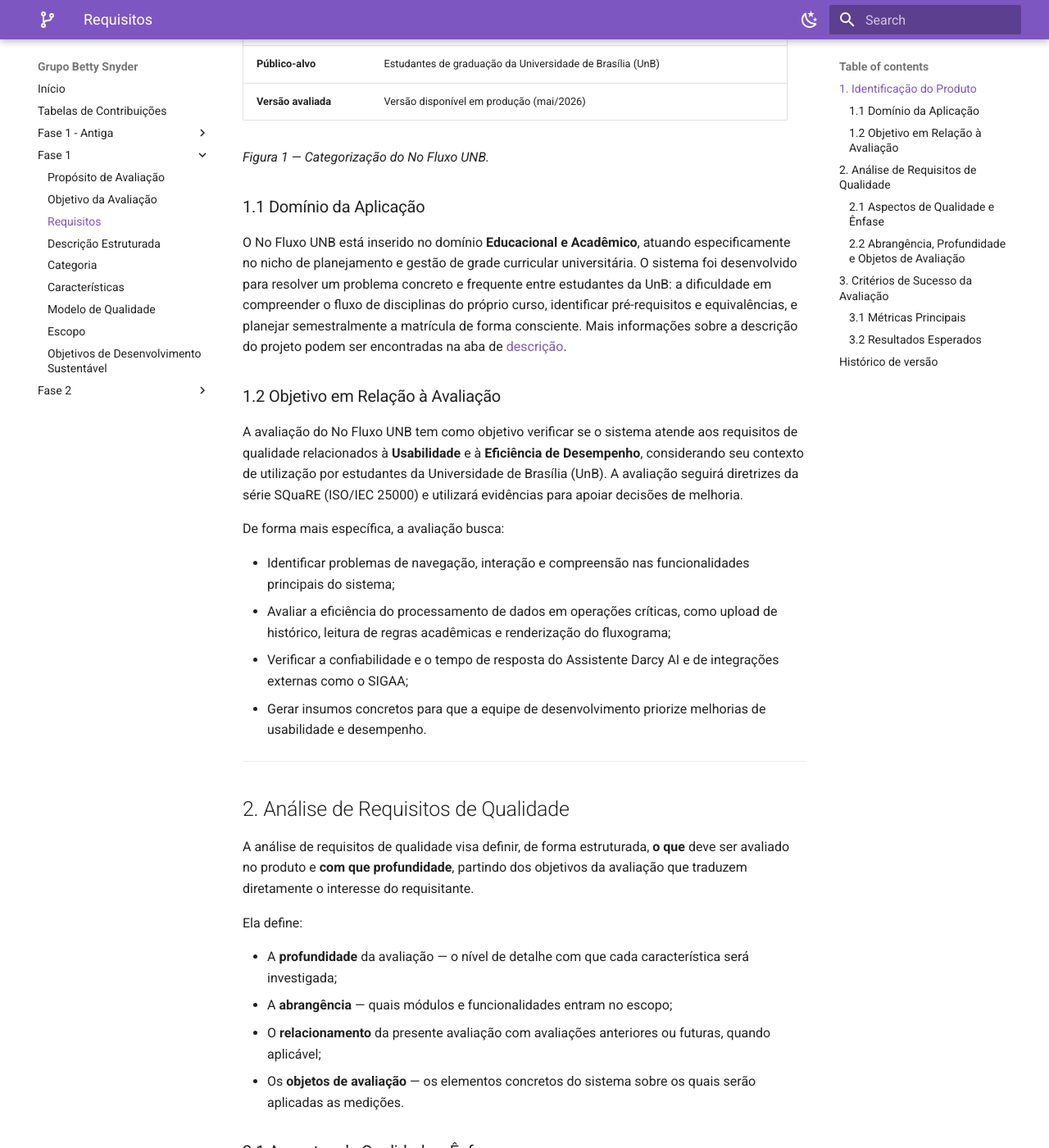
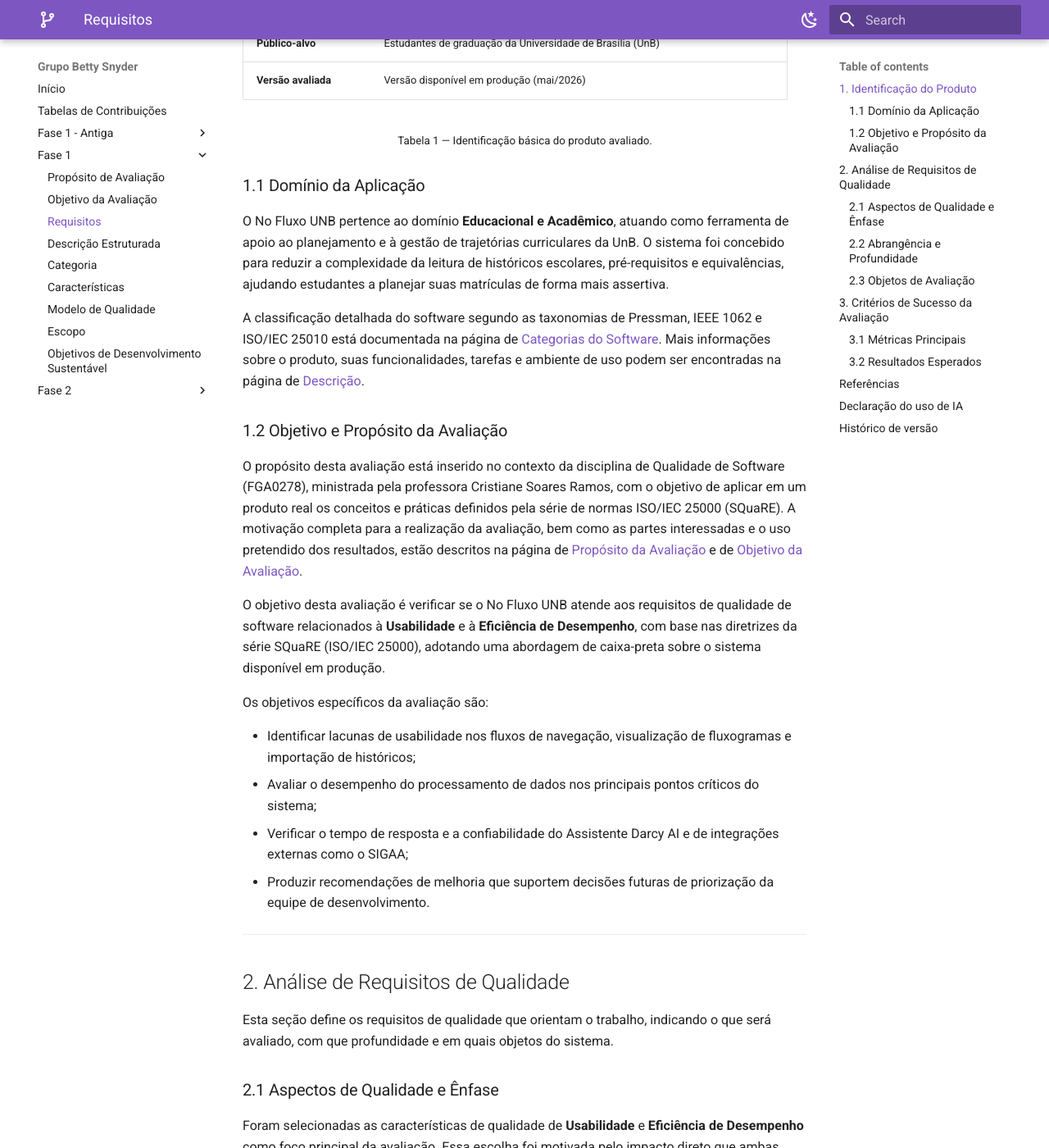
Before and after one commit to Ana-Luiza-SC/2026-1_T01_BETTY_SNYDER, an MkDocs documentation site: the page built from docs/fase_1_v2/requisitos.md, in a window 1280 px wide and 1400 px high, scrolled down 592 px. Shown: the whole window at 82% size. Built offline with MkDocs 1.6.1 and Material for MkDocs 9.7.7, drawn with Linux system fonts in a browser that asks for light colours; some of the changed text lies outside the part shown.

Commit message:
Estabelecimento de relação entre requisitos e as demais partes da entrega

```diff
--- a/docs/fase_1_v2/requisitos.md
+++ b/docs/fase_1_v2/requisitos.md
@@ -2,10 +2,10 @@
 
 ## 1. Identificação do Produto
 
-A etapa de identificação do produto é o ponto de partida da avaliação. Ela visa registrar formalmente o software avaliado, sua versão, domínio de aplicação e os objetivos que motivam a avaliação, de forma que qualquer leitor compreenda exatamente o que está sendo analisado e por quê. A tabela 1 apresenta um resumo sobre o software avaliado. Mais infromações sobre a categorização podem ser encontradas na aba de [categorização](categoria.md).
+A identificação do produto formaliza os dados básicos do software avaliado, permitindo que qualquer leitora ou leitor compreenda o contexto, a finalidade e o escopo deste trabalho. Informações complementares sobre o software — incluindo suas funcionalidades, ambiente de uso e perfil de usuários — estão disponíveis na página de [Descrição do Software](descricao.md).
 
 | Campo | Informação |
-| ----- | ---------- |
+| :--- | :--- |
 | **Nome do produto** | No Fluxo UNB |
 | **URL** | https://no-fluxo.crianex.com/ |
 | **Tipo de sistema** | Aplicação web responsiva |
@@ -14,103 +14,132 @@ A etapa de identificação do produto é o ponto de partida da avaliação. Ela
 | **Público-alvo** | Estudantes de graduação da Universidade de Brasília (UnB) |
 | **Versão avaliada** | Versão disponível em produção (mai/2026) |
 
-_Figura 1 — Categorização do No Fluxo UNB._
+<center><sub>Tabela 1 — Identificação básica do produto avaliado.</sub></center>
 
 ### 1.1 Domínio da Aplicação
 
-O No Fluxo UNB está inserido no domínio **Educacional e Acadêmico**, atuando especificamente no nicho de planejamento e gestão de grade curricular universitária. O sistema foi desenvolvido para resolver um problema concreto e frequente entre estudantes da UnB: a dificuldade em compreender o fluxo de disciplinas do próprio curso, identificar pré-requisitos e equivalências, e planejar semestralmente a matrícula de forma consciente. Mais informações sobre a descrição do projeto podem ser encontradas na aba de [descrição](descricao.md).
+O No Fluxo UNB pertence ao domínio **Educacional e Acadêmico**, atuando como ferramenta de apoio ao planejamento e à gestão de trajetórias curriculares da UnB. O sistema foi concebido para reduzir a complexidade da leitura de históricos escolares, pré-requisitos e equivalências, ajudando estudantes a planejar suas matrículas de forma mais assertiva.
 
-### 1.2 Objetivo em Relação à Avaliação
+A classificação detalhada do software segundo as taxonomias de Pressman, IEEE 1062 e ISO/IEC 25010 está documentada na página de [Categorias do Software](categoria.md). Mais informações sobre o produto, suas funcionalidades, tarefas e ambiente de uso podem ser encontradas na página de [Descrição](descricao.md).
 
-A avaliação do No Fluxo UNB tem como objetivo verificar se o sistema atende aos requisitos de qualidade relacionados à **Usabilidade** e à **Eficiência de Desempenho**, considerando seu contexto de utilização por estudantes da Universidade de Brasília (UnB). A avaliação seguirá diretrizes da série SQuaRE (ISO/IEC 25000) e utilizará evidências para apoiar decisões de melhoria.
+### 1.2 Objetivo e Propósito da Avaliação
 
-De forma mais específica, a avaliação busca:
+O propósito desta avaliação está inserido no contexto da disciplina de Qualidade de Software (FGA0278), ministrada pela professora Cristiane Soares Ramos, com o objetivo de aplicar em um produto real os conceitos e práticas definidos pela série de normas ISO/IEC 25000 (SQuaRE). A motivação completa para a realização da avaliação, bem como as partes interessadas e o uso pretendido dos resultados, estão descritos na página de [Propósito da Avaliação](proposito_avaliacao.md) e de [Objetivo da Avaliação](objetivo_avaliacao.md).
 
-- Identificar problemas de navegação, interação e compreensão nas funcionalidades principais do sistema;
-- Avaliar a eficiência do processamento de dados em operações críticas, como upload de histórico, leitura de regras acadêmicas e renderização do fluxograma;
-- Verificar a confiabilidade e o tempo de resposta do Assistente Darcy AI e de integrações externas como o SIGAA;
-- Gerar insumos concretos para que a equipe de desenvolvimento priorize melhorias de usabilidade e desempenho.
+O objetivo desta avaliação é verificar se o No Fluxo UNB atende aos requisitos de qualidade de software relacionados à **Usabilidade** e à **Eficiência de Desempenho**, com base nas diretrizes da série SQuaRE (ISO/IEC 25000), adotando uma abordagem de caixa-preta sobre o sistema disponível em produção.
+
+Os objetivos específicos da avaliação são:
+
+- Identificar lacunas de usabilidade nos fluxos de navegação, visualização de fluxogramas e importação de históricos;
+- Avaliar o desempenho do processamento de dados nos principais pontos críticos do sistema;
+- Verificar o tempo de resposta e a confiabilidade do Assistente Darcy AI e de integrações externas como o SIGAA;
+- Produzir recomendações de melhoria que suportem decisões futuras de priorização da equipe de desenvolvimento.
 
 ---
 
 ## 2. Análise de Requisitos de Qualidade
 
-A análise de requisitos de qualidade visa definir, de forma estruturada, **o que** deve ser avaliado no produto e **com que profundidade**, partindo dos objetivos da avaliação que traduzem diretamente o interesse do requisitante.
-
-Ela define:
-
-- A **profundidade** da avaliação — o nível de detalhe com que cada característica será investigada;
-- A **abrangência** — quais módulos e funcionalidades entram no escopo;
-- O **relacionamento** da presente avaliação com avaliações anteriores ou futuras, quando aplicável;
-- Os **objetos de avaliação** — os elementos concretos do sistema sobre os quais serão aplicadas as medições.
+Esta seção define os requisitos de qualidade que orientam o trabalho, indicando o que será avaliado, com que profundidade e em quais objetos do sistema.
 
 ### 2.1 Aspectos de Qualidade e Ênfase
 
-As características de **Usabilidade** e **Eficiência de Desempenho** foram priorizadas com ênfase máxima por serem as mais diretamente vinculadas ao propósito declarado da avaliação e ao contexto de uso do público-alvo. Mais informações sobre a priorização das características selecionadas podem ser encontradas na página [características](caracteristicas.md).
+Foram selecionadas as características de qualidade de **Usabilidade** e **Eficiência de Desempenho** como foco principal da avaliação. Essa escolha foi motivada pelo impacto direto que ambas exercem na experiência dos estudantes durante o uso da plataforma — o sistema é utilizado diretamente por alunos que dependem de uma interface intuitiva e de respostas rápidas para planejar sua vida acadêmica.
 
-### 2.2 Abrangência, Profundidade e Objetos de Avaliação
+A tabela abaixo apresenta a ênfase atribuída a cada característica de qualidade, seguindo a escala de 1 (nenhum interesse) a 5 (grande interesse) definida no processo de avaliação de produto de software [[3]](#ref03). A definição completa das características, suas subcaracterísticas e justificativas de seleção estão documentadas na página de [Características de Qualidade Selecionadas](caracteristicas.md).
 
-**Abrangência:** A avaliação cobre os módulos principais do sistema acessíveis em produção, com foco nas funcionalidades de maior impacto na experiência do usuário e na integridade dos dados:
+| Característica | Ênfase | Justificativa |
+| :--- | :---: | :--- |
+| **Usabilidade** | 5 | O sistema é utilizado diretamente por estudantes, exigindo uma interface intuitiva, de fácil aprendizado e compreensão. |
+| **Eficiência de Desempenho** | 5 | O processamento dos históricos acadêmicos e a geração dos fluxogramas devem ocorrer de forma rápida, garantindo uma experiência satisfatória aos usuários. |
+| **Funcionalidade** | 3 | Embora importante, a avaliação não possui foco na validação funcional completa do sistema nesta etapa. |
+| **Confiabilidade** | 2 | Não constitui o principal objetivo da avaliação atual. |
+| **Completitude** | 2 | Não constitui o principal objetivo da avaliação atual. |
+| **Portabilidade** | 1 | Não faz parte do escopo definido para esta avaliação. |
 
-- **Módulo Meu Fluxograma** — núcleo da experiência, renderização gráfica do fluxo acadêmico, visualização de pré-requisitos, equivalências e status das disciplinas;
-- **Módulo de Importação de Histórico (Upload/SIGAA)** — principal porta de entrada de dados do sistema, incluindo leitura de histórico em PDF e integração com o SIGAA;
-- **Módulo de Seleção de Curso** — definição do curso ou habilitação cujo fluxograma será analisado;
-- **Módulo de Disciplinas** — consulta de pré-requisitos, cadeias topológicas e informações detalhadas de cadeira;
-- **Assistente Darcy AI** — agente de IA para suporte ao usuário, com foco na confiabilidade das respostas e no tempo de resposta de integrações externas.
+<center><sub>Tabela 2 — Ênfase atribuída às características de qualidade do produto (reproduzida de <a href="caracteristicas.md">Características</a>).</sub></center>
 
-**Profundidade:** A avaliação combina inspeção heurística da interface, verificação de comportamento nos fluxos principais de uso e medições objetivas de tempo de resposta. Não serão realizados testes extensivos de carga, segurança avançada ou análise interna da infraestrutura de rede.
+As subcaracterísticas de **Usabilidade** priorizadas nesta avaliação são: Reconhecimento da Adequação, Capacidade de Aprendizado, Proteção contra Erros do Usuário e Acessibilidade. Para **Eficiência de Desempenho**, as subcaracterísticas em foco são: Comportamento em Relação ao Tempo e Capacidade. O detalhamento de cada subcaracterística, seu impacto e risco associado estão descritos em [Características de Qualidade Selecionadas](caracteristicas.md).
 
-**Objetos de avaliação:**
+### 2.2 Abrangência e Profundidade
+
+**Abrangência:** A avaliação abrange os módulos mais relevantes para a experiência do usuário e para a integridade dos dados. A definição do escopo seguiu quatro critérios práticos — foco na dor do estudante, avaliação centrada no produto (caixa-preta), esforço concentrado e transparência nas exclusões —, conforme detalhado na página de [Escopo, Profundidade e Objetos de Avaliação](escopo.md). Os módulos contemplados são:
+
+- **Meu Fluxograma:** visualização gráfica do fluxo acadêmico, pré-requisitos, equivalências e status das disciplinas;
+- **Importação de Histórico (Upload/SIGAA):** entrada de dados por arquivo PDF ou integração externa;
+- **Seleção de Curso:** definição do currículo e da habilitação analisada;
+- **Módulo de Disciplinas:** consulta de pré-requisitos, cadeia de dependências e informações detalhadas;
+- **Assistente Darcy AI:** suporte em linguagem natural, com foco em tempo de resposta e confiabilidade.
+
+**Profundidade:** A investigação combinará análise heurística da interface, inspeção de fluxos principais e coleta de métricas de desempenho perceptíveis. Não serão realizadas análises de carga em larga escala nem auditorias de segurança ou de infraestrutura interna. Os limites de validade das conclusões e os aspectos intencionalmente excluídos desta etapa estão registrados na página de [Escopo](escopo.md).
+
+### 2.3 Objetos de Avaliação
+
+Os objetos de avaliação são componentes concretos do sistema que serão analisados quanto às características de qualidade definidas. A tabela abaixo estabelece os objetos de medição e os aspectos avaliados em cada um, relacionando-os às características de Usabilidade e Eficiência de Desempenho selecionadas na seção 2.1.
 
 | Objeto | Aspecto avaliado |
-| ------ | ---------------- |
+| :--- | :--- |
 | Upload e leitura de histórico escolar | Usabilidade e eficiência (tempo de processamento, tratamento de erros e feedback ao usuário) |
 | Seleção de curso e definição do fluxograma | Usabilidade (clareza do fluxo e consistência da experiência) |
-| Renderização do fluxograma interativo | Usabilidade e eficiência (tempo de carregamento, legibilidade e organização por status) |
+| Renderização do fluxograma interativo | Usabilidade e eficiência (tempo de carregamento e legibilidade visual do grafo) |
 | Consulta de pré-requisitos e equivalências | Usabilidade (compreensão das dependências e acesso à informação) |
 | Assistente Darcy AI | Eficiência e confiabilidade (tempo de resposta e comportamento em integrações externas) |
 
-**Relacionamento com avaliações anteriores/futuras:** Esta é a avaliação inicial do produto no contexto da disciplina. Os resultados desta fase servirão de linha de base para avaliações futuras e orientarão o ciclo de melhorias da equipe de desenvolvimento.
+<center><sub>Tabela 3 — Objetos de avaliação e aspectos de qualidade mensurados.</sub></center>
 
-**Tópicos que estão fora do escopo dessa avaliação:**
+**Relação com avaliações anteriores/futuras:** Esta é a avaliação inicial do produto no contexto da disciplina. Conforme descrito na seção de [Escopo](escopo.md), os dados colhidos aqui funcionarão como uma **linha de base (*baseline*)** — ponto de partida documentado para que futuras melhorias possam ser comparadas e medidas objetivamente.
 
-- Qualidade dos dados provenientes do SIGAA (sistema externo à equipe);
-- Segurança da integração com o SIGAA (depende de infraestrutura da UnB);
-- Qualidade intrínseca do modelo de IA da Maritaca (componente de terceiro);
-- Testes extensivos de carga e estresse;
-- Avaliações profundas de infraestrutura de rede e servidores.
+**Fora do escopo desta avaliação:**
+
+- Qualidade dos dados fornecidos pelo SIGAA;
+- Segurança da integração com o SIGAA;
+- Avaliação do modelo de IA da Maritaca;
+- Testes extensivos de estresse e carga;
+- Análise interna de rede ou infraestrutura de servidores.
 
 ---
 
 ## 3. Critérios de Sucesso da Avaliação
 
-Esta seção define o que significa, de forma objetiva, que a avaliação foi bem-sucedida. Estabelecer esses critérios previamente evita avaliações vagas e garante que os resultados sejam úteis para a tomada de decisão pela equipe.
+Esta seção define critérios objetivos que indicam se a avaliação cumpriu seu propósito de produzir resultados úteis e aplicáveis. Os critérios abaixo foram estabelecidos com base nos objetivos descritos na página de [Objetivo da Avaliação](objetivo_avaliacao.md) e no alinhamento com as características de qualidade selecionadas em [Características](caracteristicas.md).
 
 ### 3.1 Métricas Principais
 
 A avaliação será considerada bem-sucedida se atender aos seguintes critérios:
 
-1. **Cobertura funcional**: Avaliar no mínimo 80% dos módulos críticos identificados no escopo — Meu Fluxograma, Importação de Histórico, Seleção de Curso, Módulo de Disciplinas e Assistente Darcy AI.
-2. **Participação de usuários**: Realizar testes com pelo menos 3 participantes representativos do público-alvo (estudantes de graduação da UnB), de preferência de cursos e semestres distintos para cobrir perfis variados de histórico acadêmico.
-3. **Identificação de problemas**: Encontrar e documentar no mínimo 3 problemas de usabilidade ou eficiência com severidade moderada ou alta, com evidências reproduzíveis.
-4. **Mensuração de desempenho**: Registrar tempos de resposta para ao menos 3 operações (renderização do fluxograma, processamento do upload de histórico e resposta do assistente Darcy AI), com base em condições reais de uso.
-5. **Proposição de melhorias**: Para cada problema identificado, sugerir ao menos uma melhoria concreta e viável.
+1. **Cobertura funcional:** avaliar no mínimo 80% dos módulos críticos definidos no escopo;
+2. **Participação de usuários:** envolver ao menos 3 estudantes de graduação da UnB, de cursos e semestres variados;
+3. **Identificação de problemas:** documentar pelo menos 3 problemas de usabilidade ou eficiência com severidade moderada ou alta;
+4. **Mensuração de desempenho:** registrar tempos de resposta de pelo menos 3 operações críticas;
+5. **Proposição de melhorias:** sugerir ao menos uma melhoria concreta para cada problema identificado.
 
 ### 3.2 Resultados Esperados
 
 Ao final da avaliação, espera-se entregar:
 
-- Relatório detalhado com os problemas encontrados, priorizados por severidade e impacto no usuário;
-- Recomendações específicas de melhoria, organizadas por módulo e característica de qualidade afetada (usabilidade ou eficiência);
+- Relatório com problemas encontrados e priorizados por severidade;
+- Recomendações de melhoria por módulo e característica de qualidade;
 - Registro das medições de desempenho coletadas;
-- Base documental para orientar as próximas fases da avaliação e as iterações de desenvolvimento do sistema.
+- Base documental para orientar fases futuras da avaliação.
 
 ---
+
+## Referências
+
+<a id="ref01"></a>INTERNATIONAL ORGANIZATION FOR STANDARDIZATION (ISO). **ISO/IEC 25000:2014 - Systems and software engineering — Systems and software Quality Requirements and Evaluation (SQuaRE)**. Geneva: ISO, 2014.
+
+<a id="ref02"></a>NO FLUXO UNB. **Plataforma de acompanhamento e planejamento de fluxo acadêmico**. Versão 1.0. Brasília: Crianex, 2026.
+
+<a id="ref03"></a>RAMOS, Cristiane Soares. **Processo de Avaliação de Produto de Software**. Brasília: Universidade de Brasília, Faculdade do Gama, 2026. Material de aula da disciplina FGA0278 - Qualidade de Software.
+
+## Declaração do uso de IA
+
+Eu, [Ígor Veras](https://github.com/igorv), declaro que utilizei uma ferramenta de IA para estruturar e organizar o conteúdo deste arquivo em conformidade com o estilo dos demais documentos.
 
 ## Histórico de versão
 
 | Versão | Data | Descrição | Autor |
-|---|---|---|---|
+| :--- | :--- | :--- | :--- |
 | 1.0 | 03/06/26 | Criação da página | Ígor Veras |
 | 1.1 | 03/06/26 | Elaboração do conteúdo completo | Ígor Veras |
-| 1.2 | 05/06/26 | Adequação da página com descrição e objetivos novos | Ígor Veras |
+| 1.2 | 05/06/26 | Alinhamento do formato ao padrão dos demais arquivos | Ígor Veras |
+| 1.3 | 07/06/26 | Integração de referências cruzadas, contextualização das tabelas e alinhamento com demais documentos | Ígor Veras |
```
